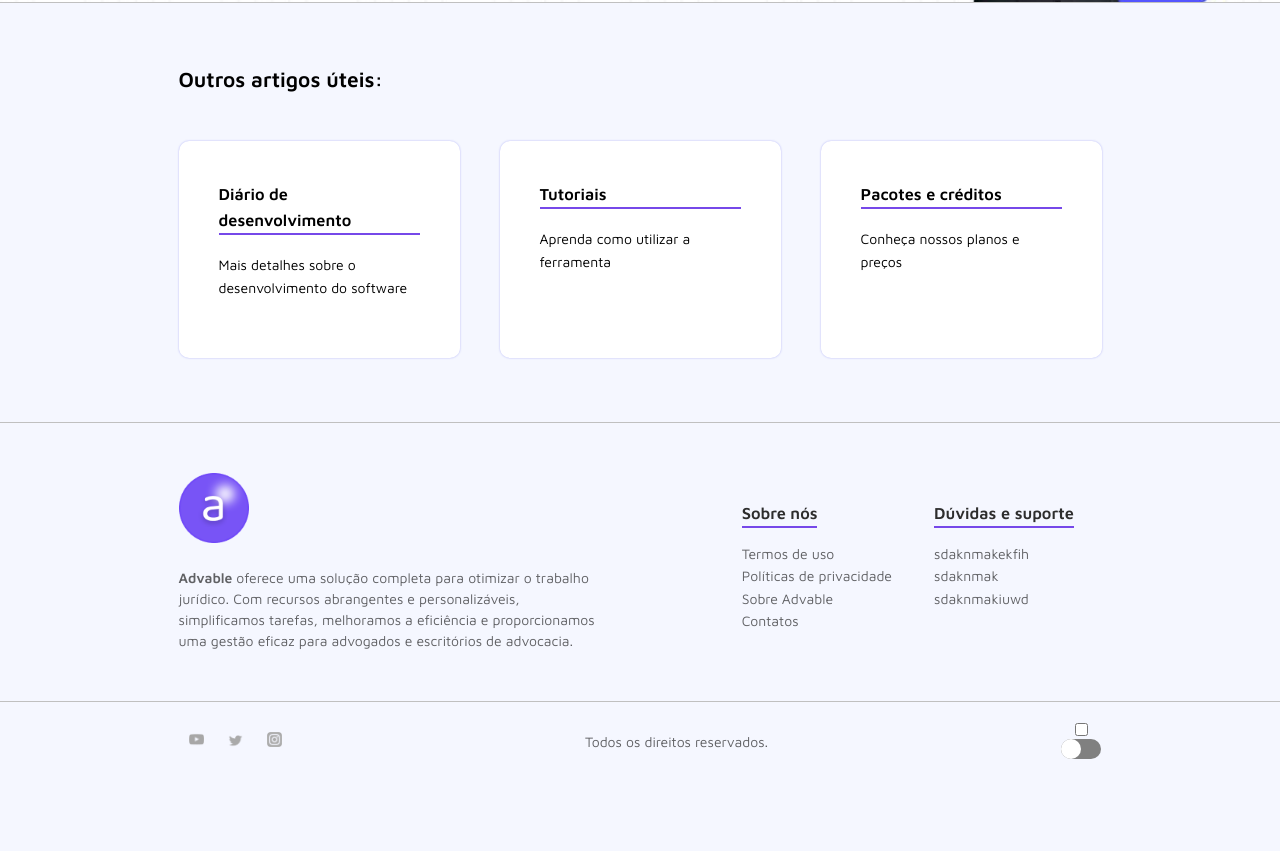
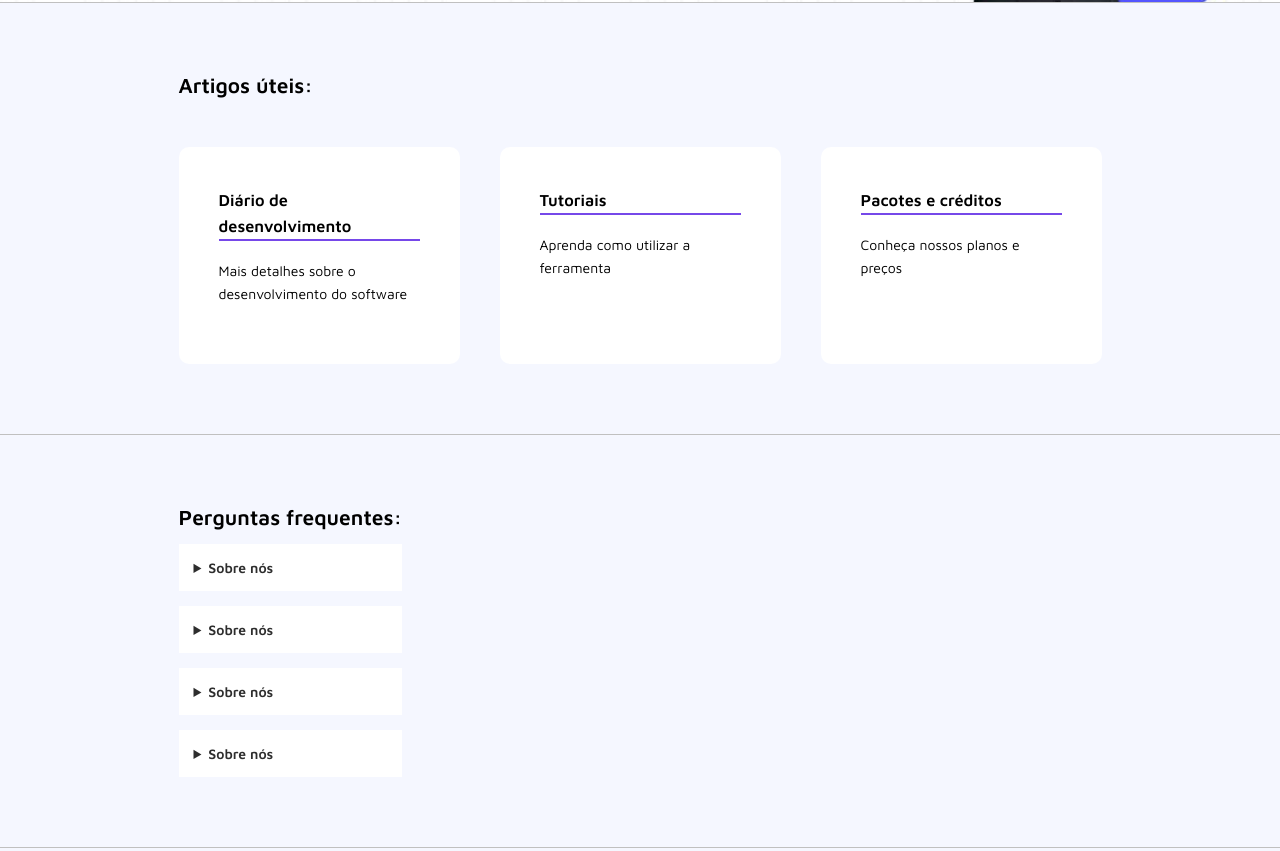
Before and after one commit to miporins/advable, a website: page contato.html in a window 1280 px wide. Shown: the part 412-1263 px from the top of the page. Before the commit the page ends 1192 px from the top, so only its background shows below. Drawn offline with nearby package versions, Linux system fonts and the light colour scheme.

Commit message:
section perguntas frequentes

```diff
--- a/contato.html
+++ b/contato.html
@@ -43,11 +43,10 @@
 				</div>
 			</section>
 
-			<section class="outros-artigos border-bottom">
-				<div class="container">
-					<h1 class="center-mobile">
-						Outros artigos úteis:
-					</h1>
+			<section class="border-bottom">
+				<div class="container artigos">
+					<div>
+						<h1 class="center-mobile">Artigos úteis:</h1>
 						<div class="artigos-container">
 							<div class="artigos-cards">
 								<h3>Diário de desenvolvimento</h3>
@@ -61,6 +60,31 @@
 								<h3>Pacotes e créditos</h3>
 								<p>Conheça nossos planos e preços</p>
 							</div>
+						</div>
+					</div>
+				</div>
+			</section>
+
+			<section class="container-fluid border-bottom perguntas">
+				<div class="container">
+					<div class="perguntas-container">
+						<h1>Perguntas frequentes:</h1>
+						<details>
+							<summary>Sobre nós</summary>
+								<p>Lorem ipsum dolor sit amet, consectetur adipisicing elit. Voluptatibus nobis quod similique nemo, omnis minus minima et, beatae officiis placeat itaque tempore! At perferendis iure recusandae temporibus inventore corporis alias?</p>
+						</details>
+						<details>
+							<summary>Sobre nós</summary>
+								<p>Lorem ipsum dolor sit amet, consectetur adipisicing elit. Voluptatibus nobis quod similique nemo, omnis minus minima et, beatae officiis placeat itaque tempore! At perferendis iure recusandae temporibus inventore corporis alias?</p>
+						</details>
+						<details>
+							<summary>Sobre nós</summary>
+								<p>Lorem ipsum dolor sit amet, consectetur adipisicing elit. Voluptatibus nobis quod similique nemo, omnis minus minima et, beatae officiis placeat itaque tempore! At perferendis iure recusandae temporibus inventore corporis alias?</p>
+						</details>
+						<details>
+							<summary>Sobre nós</summary>
+								<p>Lorem ipsum dolor sit amet, consectetur adipisicing elit. Voluptatibus nobis quod similique nemo, omnis minus minima et, beatae officiis placeat itaque tempore! At perferendis iure recusandae temporibus inventore corporis alias?</p>
+						</details>
 					</div>
 				</div>
 			</section>
--- a/styles.css
+++ b/styles.css
@@ -696,6 +696,7 @@ hr { border-color: transparent; }
     border-style: none;
     background-color: var(--clear-purple);
     transition: 0.3s;
+    font-size: large;
 }
 
 .search-header input:focus {
@@ -726,10 +727,10 @@ hr { border-color: transparent; }
 }
 
 /* outros artigos */
-.outros-artigos .container {
+.artigos {
     display: flex;
     flex-direction: column;
-    padding: 4rem 2rem;
+    padding: 70px 2rem;
 }
 
 .artigos-container {
@@ -743,7 +744,7 @@ hr { border-color: transparent; }
     border-color: var(--purple);
     padding: 40px;
     line-height: 1.6;
-    box-shadow: 0 0 2px rgba(70, 73, 233, 0.402);
+    box-shadow: 0 0 2px rgb(159, 157, 163));
     border-radius: 10px;
     background-color: var(--light-cards);
     transition: 0.3s;
@@ -751,7 +752,7 @@ hr { border-color: transparent; }
 
 .artigos-cards:hover {
     cursor: pointer;
-    box-shadow: 10px 20px 10px rgb(112, 97, 146);
+    box-shadow: 8px 13px 8px rgb(214, 213, 217);
 }
 
 .artigos-cards h3 {
@@ -760,6 +761,18 @@ hr { border-color: transparent; }
 
 .artigos-cards p{
     padding: 1.2rem 0;
+}
+
+.perguntas-container{
+    margin: 70px 2rem;
+}
+
+.perguntas summary {
+    padding: 15px;
+    background-color: white;
+    margin-top: 15px;
+    color: var(--clearText);
+    font-weight: bold;
 }
 /* fim da página de suporte */
 
@@ -770,10 +783,7 @@ hr { border-color: transparent; }
         justify-content: center;
     }
 
-    .center-mobile {
-        margin: auto;
-        text-align: center;
-    }
+
 
     .d-flex {
         text-align: center;
@@ -915,6 +925,11 @@ hr { border-color: transparent; }
 
 /* início da versão tablet */
 @media (max-width: 768px) {
+    .center-mobile {
+        margin: auto;
+        text-align: center;
+    }
+
     /* menu header */
     .logo-img {
         max-width: 40px;
@@ -1041,15 +1056,24 @@ hr { border-color: transparent; }
 
     #social-media img { max-width: 22px; }
 
+    /* central de suporte */
     .artigos-container {
         grid-template-columns: 1fr 1fr;
         text-align: center;
     }
 
-    .outros-artigos h1 {
-        grid-template-columns: 1fr 1fr;
+    .artigos-container h1 {
         text-align: center;
     }
+
+    .bg-support {
+        padding: 180px 2rem 140px 2rem;
+    }
+
+    .search-header div{
+        margin-top: 50px;
+    }
+    /**/
 }
 
 /* início da versão desktop */
```
Lines whose indentation alone changed are shown as unchanged.
